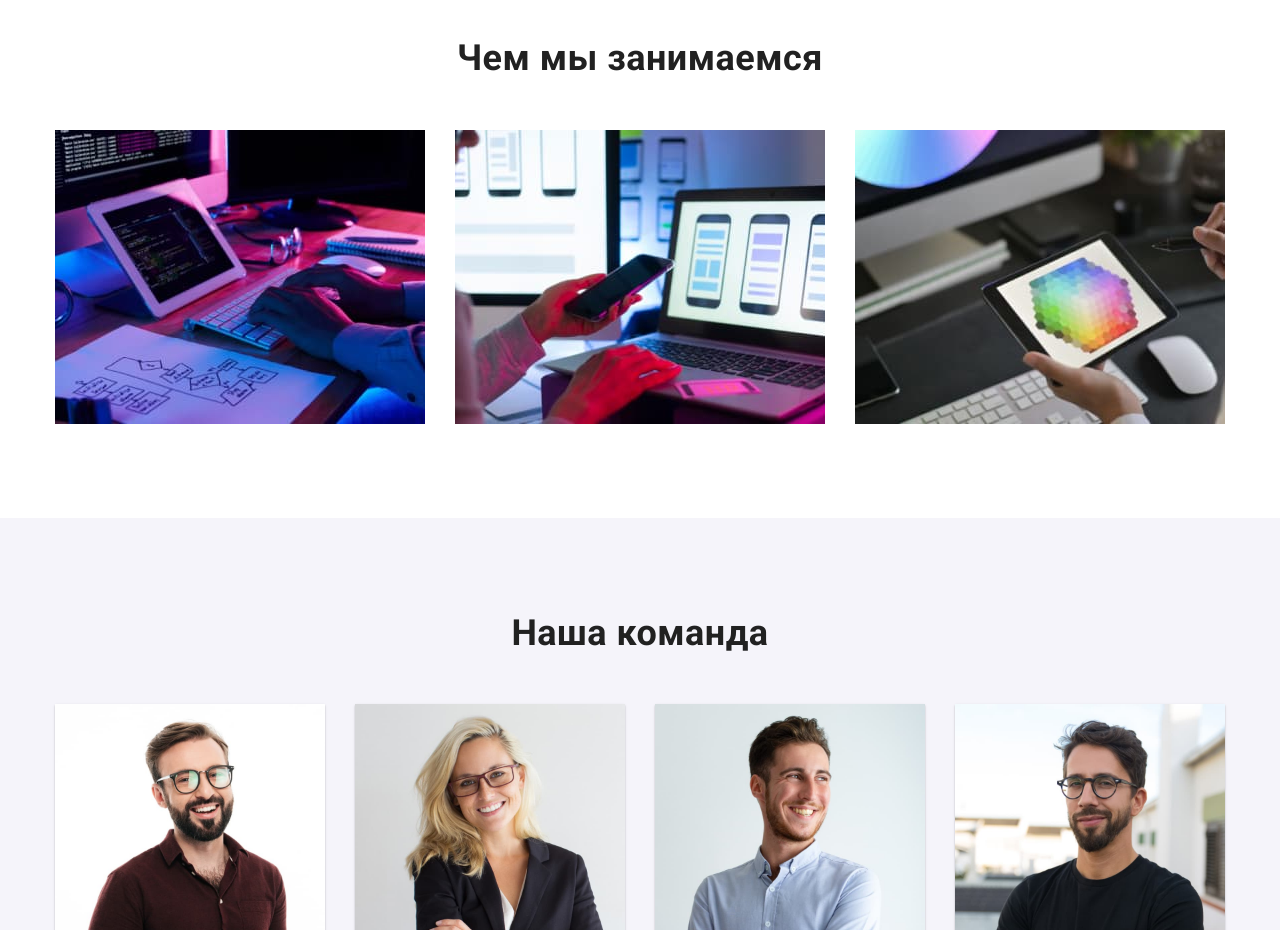
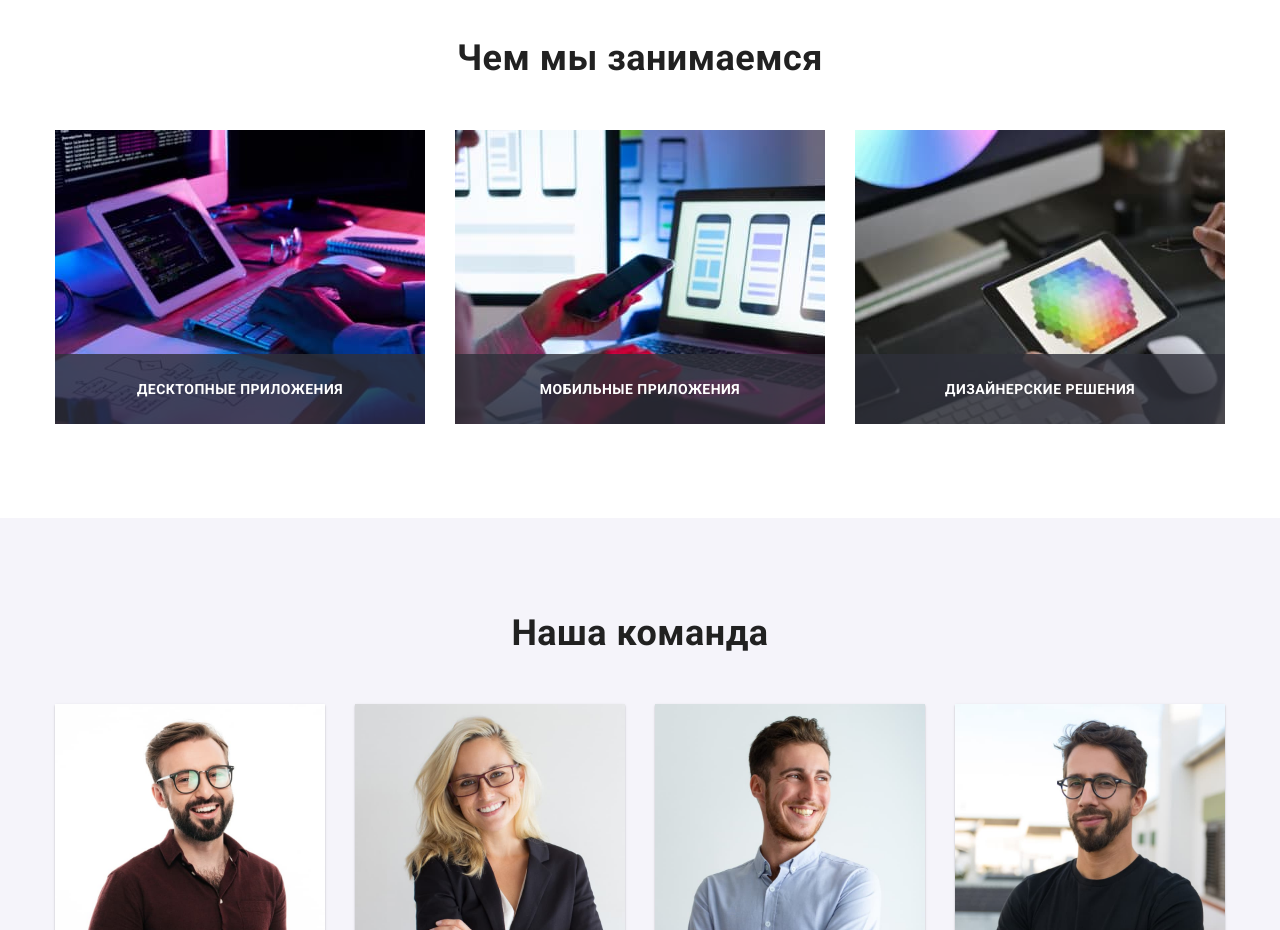
Before and after one commit to ArtemBlyshchyk/goit-markup-hw-05, a plain HTML site: page index.html in a window 1280 px wide. Shown: the part 1160-2090 px from the top of the page. Drawn offline with nearby package versions, Linux system fonts and the light colour scheme.

Commit message:
Добавил подписи карточек в секции Чем мы занимаемся

```diff
--- a/css/styles.css
+++ b/css/styles.css
@@ -209,6 +209,7 @@ body {
 .hero-btn:hover,
 .hero-btn:focus {
   background-color: #188ce8;
+  cursor: pointer;
 }
 
 .hero-btn {
@@ -291,6 +292,27 @@ body {
 .work-list {
   display: flex;
   justify-content: space-between;
+}
+
+.work-image-container {
+  position: relative;
+}
+
+.work-image-title {
+  font-weight: bold;
+  font-size: 14px;
+  line-height: calc(16 / 14);
+  text-align: center;
+  text-transform: uppercase;
+  color: #FFFFFF;
+  background-color:  rgba(47, 48, 58, 0.8);
+  position: absolute;
+  display: block;
+  bottom: 0;
+  left: 0;
+  width: 100%;
+  height: 70px;
+  padding: 27px 0px 27px 0px;
 }
 
 /* Кдассы для секции Наша команда */
--- a/index.html
+++ b/index.html
@@ -136,6 +136,7 @@
           <h2 class="work-header">Чем мы занимаемся</h2>
           <ul class="work-list list">
             <li class="work-item">
+              <div class="work-image-container">
               <img
                 class="work-link"
                 src="./images/photo1.jpg"
@@ -143,8 +144,11 @@
                 width="370"
                 height="294"
               />
+              <p class="work-image-title">Десктопные приложения</p>
+              </div>
             </li>
             <li class="work-item">
+              <div class="work-image-container">
               <img
                 class="work-link"
                 src="./images/photo2.jpg"
@@ -152,13 +156,18 @@
                 width="370"
                 height="294"
               />
+               <p class="work-image-title">Мобильные приложения</p>
+               </div>
             </li>
             <li class="work-item">
+              <div class="work-image-container">
               <img
                 class="work-link"
                 src="./images/photo3.jpg"
                 alt="Подбор цветовой гаммы сайта"
               />
+              <p class="work-image-title">Дизайнерские решения</p>
+              </div>
             </li>
           </ul>
         </div>
```
